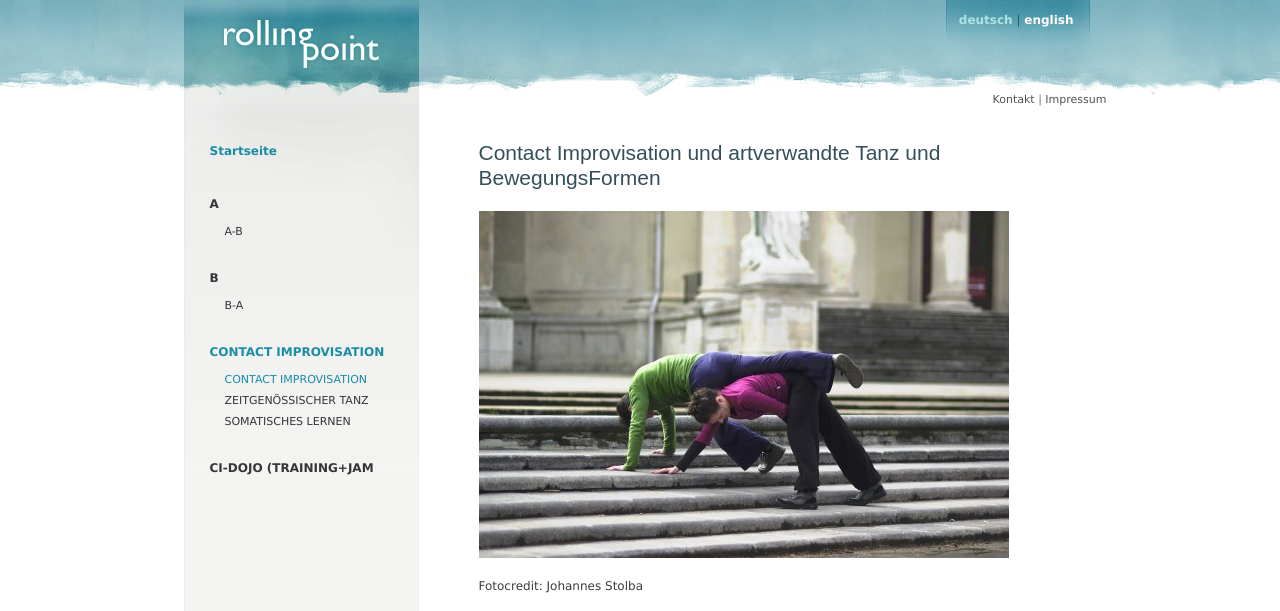
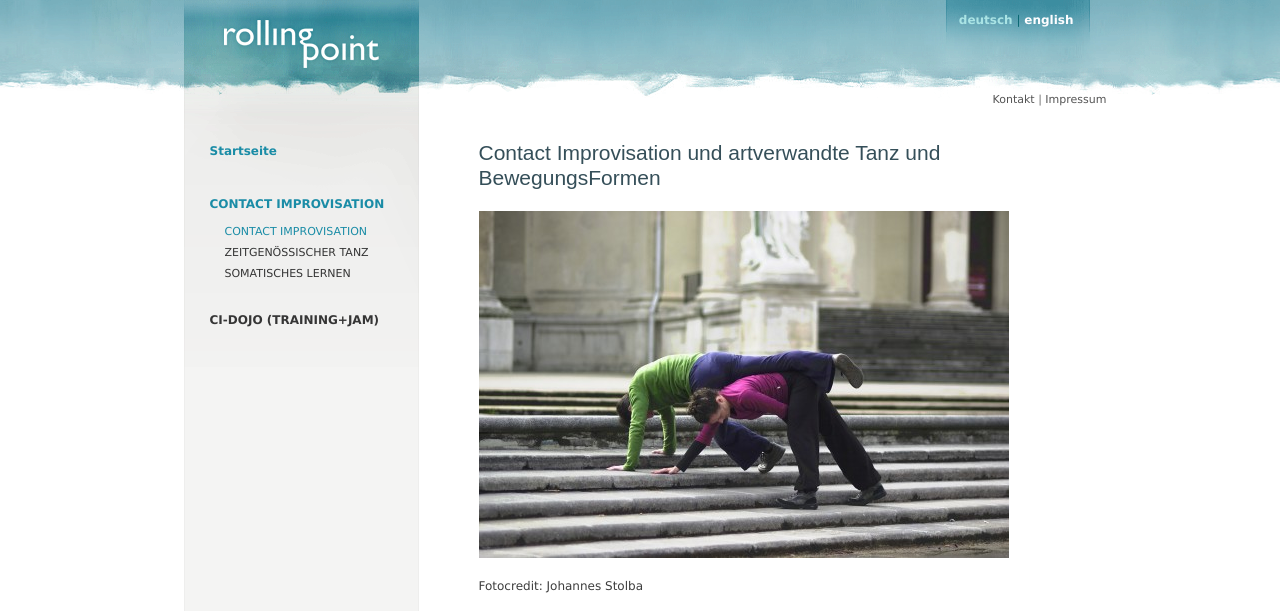
Before and after one commit to manulari/rollingpointat, a Jekyll site: the page built from _all_pages/index.md, in a window 1280 px wide and 900 px high, cut to the strip 0-611 px from the top of the window. Built offline with Jekyll 4.4.1, drawn with Linux system fonts in a browser that asks for light colours; part of the change alters nothing that is shown.

Commit message:
Update Settings “nav”

```diff
--- a/_data/nav.yml
+++ b/_data/nav.yml
@@ -1,16 +1,6 @@
 entries:
   - title: Startseite
     path: /
-  - title: A
-    path: a
-    subentries:
-      - title: A-B
-        path: a-b
-  - title: B
-    path: b
-    subentries:
-      - title: B-A
-        path: b-a
   - title: CONTACT IMPROVISATION
     path: /
     subentries:
@@ -20,5 +10,5 @@ entries:
         path: a-a
       - title: SOMATISCHES LERNEN
         path: a-b
-  - title: CI-DOJO (TRAINING+JAM
+  - title: CI-DOJO (TRAINING+JAM)
     path: /DOJO
```
